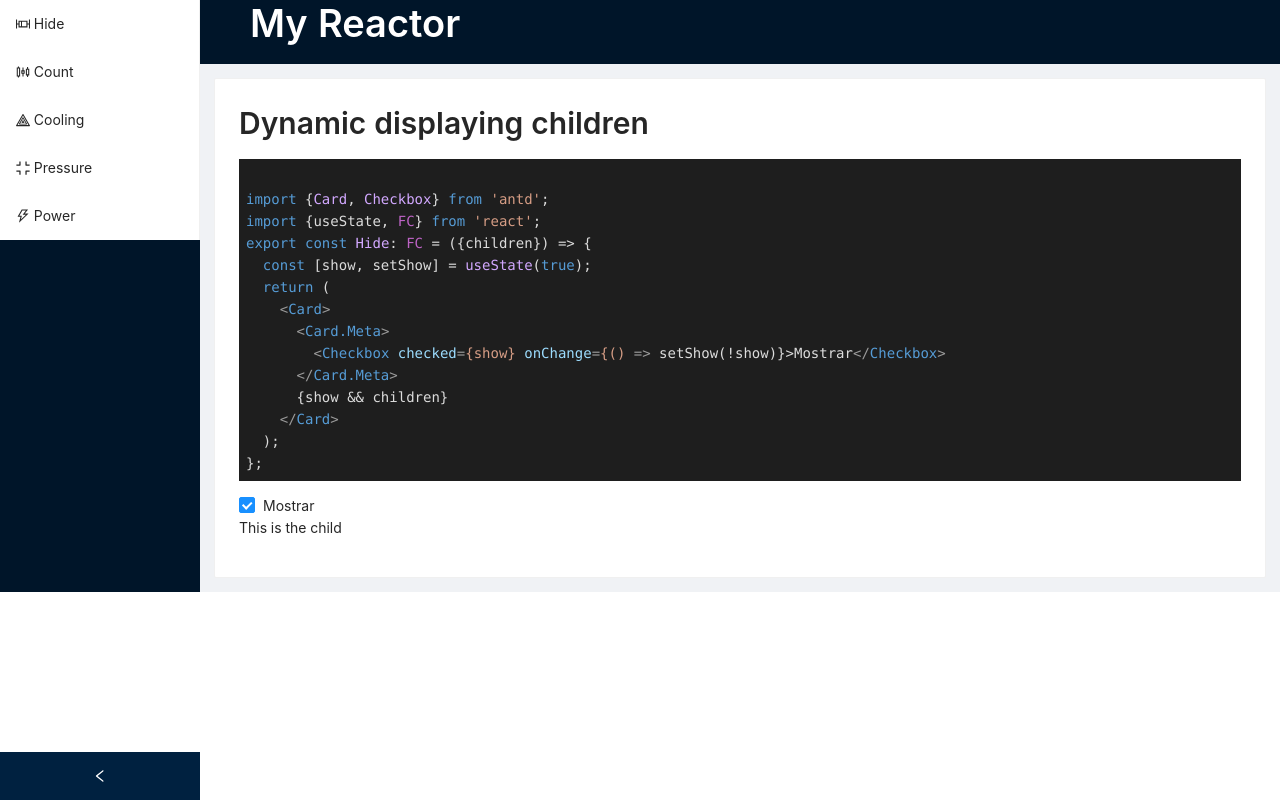
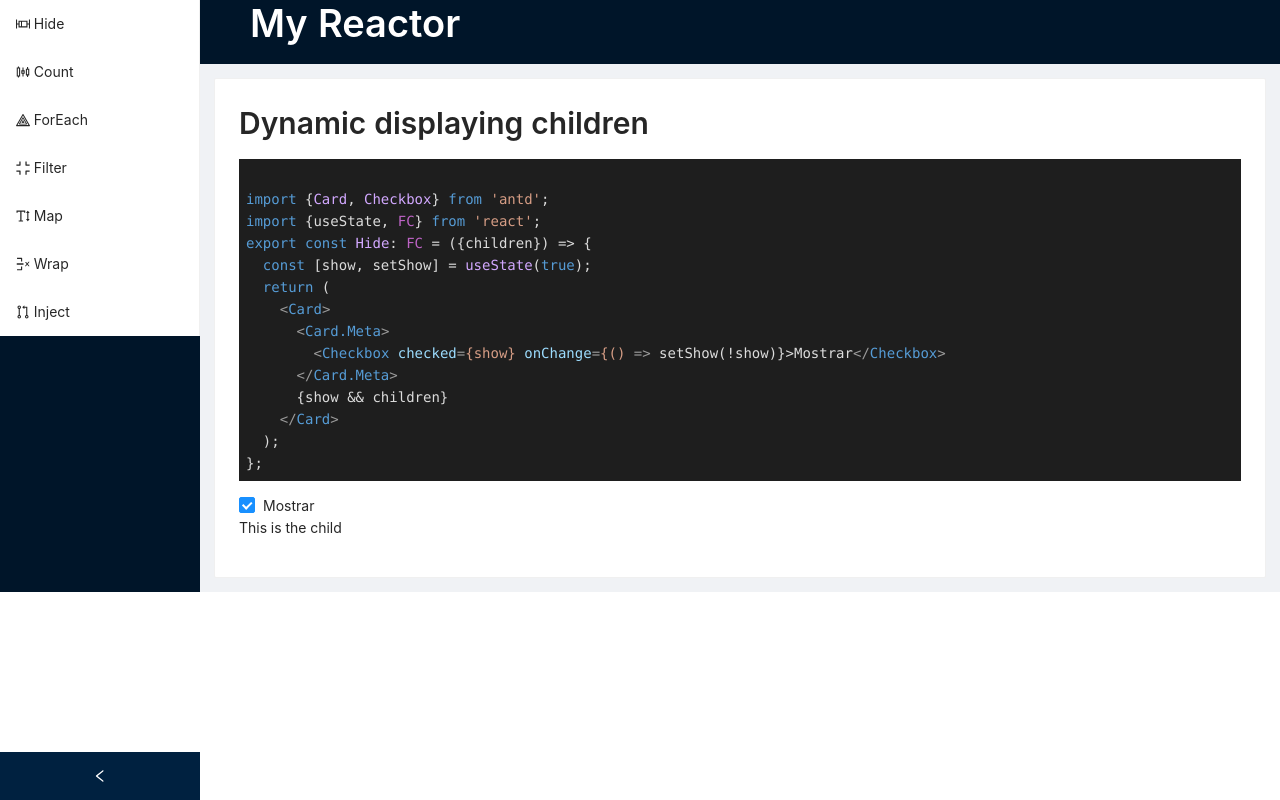
Before and after one commit to ShulkMaster/my-reactor, a React (Vite) app: page / in a window 1280 px wide. Built offline with nearby package versions, Linux system fonts and the light colour scheme.

Commit message:
:recycle: actualizando Count.tsx

```diff
--- a/src/app.sample.ts
+++ b/src/app.sample.ts
@@ -15,17 +15,23 @@ export const Hide: FC = ({children}) => {
 };`,
   count1: `
 import {Typography} from 'antd';
-import {FC, Children} from 'react';
+import {FC, Children, CSSProperties} from 'react';
 
 const CounterChild: FC = ({children}) => {
   const numberOfChildren = Children.count(children);
+  const style: CSSProperties = {
+    width: '100%',
+    display: 'flex',
+    flexWrap: 'wrap',
+  };
   return (
     <>
       <Typography.Title level={3}>Number of children {numberOfChildren}</Typography.Title>
-      {children}
+      <div style={style}>{children}</div>
     </>
   );
-};`,
+};
+`,
   count2: `
 import {Typography} from 'antd';
 import {FC, Children, CSSProperties} from 'react';
@@ -46,6 +52,7 @@ const AlterChild: FC = ({children}) => {
       <div style={style}>
         {Children.count(children)}
       </div>
+      {children}
     </>
   );
 };
--- a/src/components/SampleDisplay.tsx
+++ b/src/components/SampleDisplay.tsx
@@ -1,4 +1,5 @@
 import {Count} from './samples/Count';
+import {Each} from './samples/Each';
 import {Hide} from './samples/Hide';
 import {Sample} from 'types';
 
@@ -10,7 +11,7 @@ export const SampleDisplay = ({sample}: SampleDisplayPros): JSX.Element => {
     case 'Hide':
       return <Hide><p>This is the child</p></Hide>;
     case 'Each':
-      return <p>Not implemented</p>;
+      return <Each/>;
     case 'Count':
       return <Count/>;
     case 'Filter':
--- a/src/components/layout/NavMenu.tsx
+++ b/src/components/layout/NavMenu.tsx
@@ -1,4 +1,3 @@
-import {CSSProperties} from 'react';
 import {Menu} from 'antd';
 import {Sample} from 'types';
 import {
@@ -6,7 +5,9 @@ import {
   HeatMapOutlined,
   CompressOutlined,
   SlidersOutlined,
-  ThunderboltOutlined,
+  LineHeightOutlined,
+  DeleteRowOutlined,
+  PullRequestOutlined,
 } from '@ant-design/icons';
 
 export type NavMenuProps = {
@@ -23,9 +24,21 @@ export const NavMenu = ({onChange}: NavMenuProps) => {
       <Menu.Item onClick={() => onChange('Count')}>
         <SlidersOutlined/> Count
       </Menu.Item>
-      <Menu.Item><HeatMapOutlined/> Cooling</Menu.Item>
-      <Menu.Item><CompressOutlined/> Pressure</Menu.Item>
-      <Menu.Item><ThunderboltOutlined/> Power</Menu.Item>
+      <Menu.Item onClick={() => onChange('Each')}>
+        <HeatMapOutlined/> ForEach
+      </Menu.Item>
+      <Menu.Item onClick={() => onChange('Filter')}>
+        <CompressOutlined/> Filter
+      </Menu.Item>
+      <Menu.Item onClick={() => onChange('Map')}>
+        <LineHeightOutlined/> Map
+      </Menu.Item>
+      <Menu.Item onClick={() => onChange('Wrap')}>
+        <DeleteRowOutlined/> Wrap
+      </Menu.Item>
+      <Menu.Item onClick={() => onChange('Inject')}>
+        <PullRequestOutlined/> Inject
+      </Menu.Item>
     </Menu>
   );
 };
--- a/src/components/samples/Count.tsx
+++ b/src/components/samples/Count.tsx
@@ -1,37 +1,51 @@
+import {AppSample} from 'app.sample';
 import {Highlight} from 'components/Highlight';
 import {Card, Typography, Alert, InputNumber} from 'antd';
 import {useState, FC, Children, CSSProperties} from 'react';
-import {AppSample} from '../../app.sample';
 
 export const Count = () => {
   const [count, setCount] = useState(0);
+  const [count2, setCount2] = useState(0);
 
   const children: JSX.Element[] = [];
+  const children2: JSX.Element[] = [];
   for (let x = 0; x < count; x++) {
     children.push(<Alert type="info" message={`This is the children ${x + 1}`}/>);
+  }
+  for (let x = 0; x < count2; x++) {
+    children2.push(<Alert type="success" message={`This is the children ${x + 1}`}/>);
   }
 
   return (
     <Card>
       <Typography.Title level={2}>Counting Children</Typography.Title>
+      <Highlight code={AppSample.count1}/>
       <label>
         <p>Amount</p>
         <InputNumber value={count} onChange={setCount} min={0} max={15}/>
       </label>
-      <Highlight code={AppSample.count1} />
       <CounterChild>{children}</CounterChild>
-      <Highlight code={AppSample.count2} />
-      <AlterChild children={children}/>
+      <Highlight code={AppSample.count2}/>
+      <label>
+        <p>Amount</p>
+        <InputNumber value={count2} onChange={setCount2} min={0} max={15}/>
+      </label>
+      <AlterChild children={children2}/>
     </Card>
   );
 };
 
 const CounterChild: FC = ({children}) => {
   const numberOfChildren = Children.count(children);
+  const style: CSSProperties = {
+    width: '100%',
+    display: 'flex',
+    flexWrap: 'wrap',
+  };
   return (
     <>
       <Typography.Title level={3}>Number of children {numberOfChildren}</Typography.Title>
-      {children}
+      <div style={style}>{children}</div>
     </>
   );
 };
@@ -52,6 +66,7 @@ const AlterChild: FC = ({children}) => {
       <div style={style}>
         {Children.count(children)}
       </div>
+      {children}
     </>
   );
 };
--- /dev/null
+++ b/src/components/samples/Each.tsx
@@ -0,0 +1,11 @@
+import {Card, Typography} from 'antd';
+import {useState} from 'react';
+
+export const Each = () => {
+  const [show, setShow] = useState(true);
+  return (
+    <Card>
+      <Typography.Title level={2}>For Each</Typography.Title>
+    </Card>
+  );
+};
```
Lines whose indentation alone changed are shown as unchanged.
